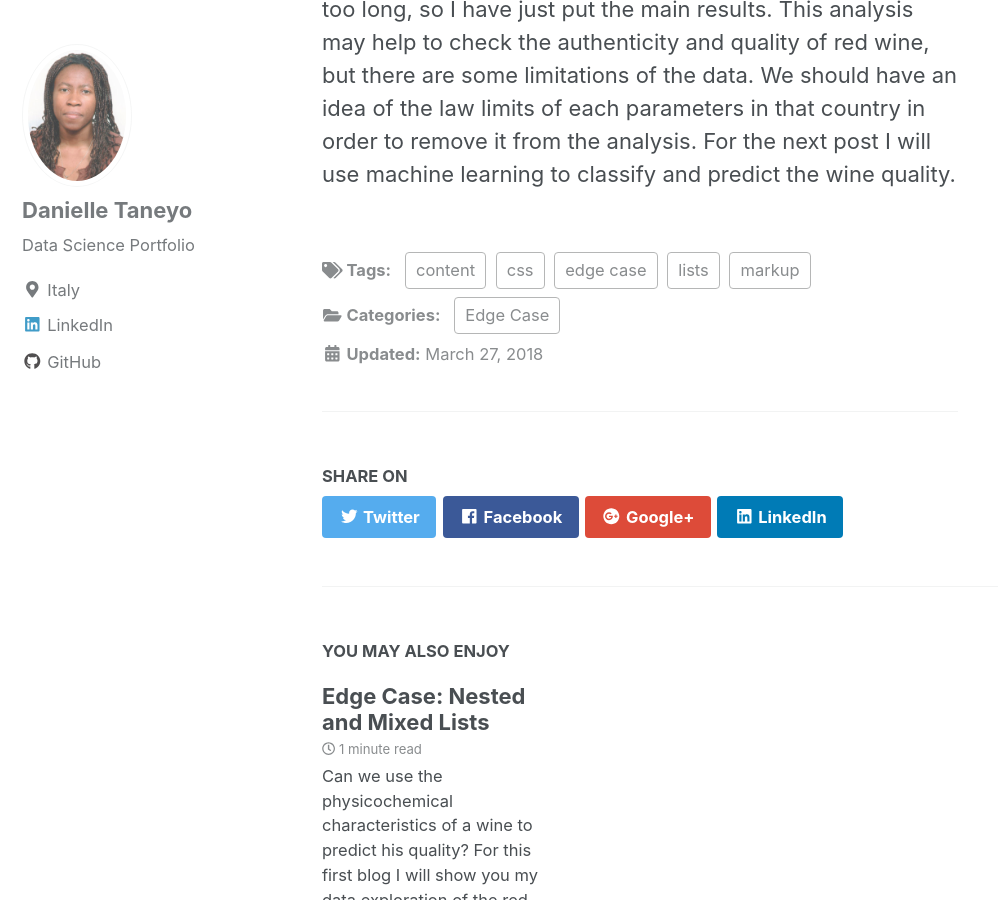
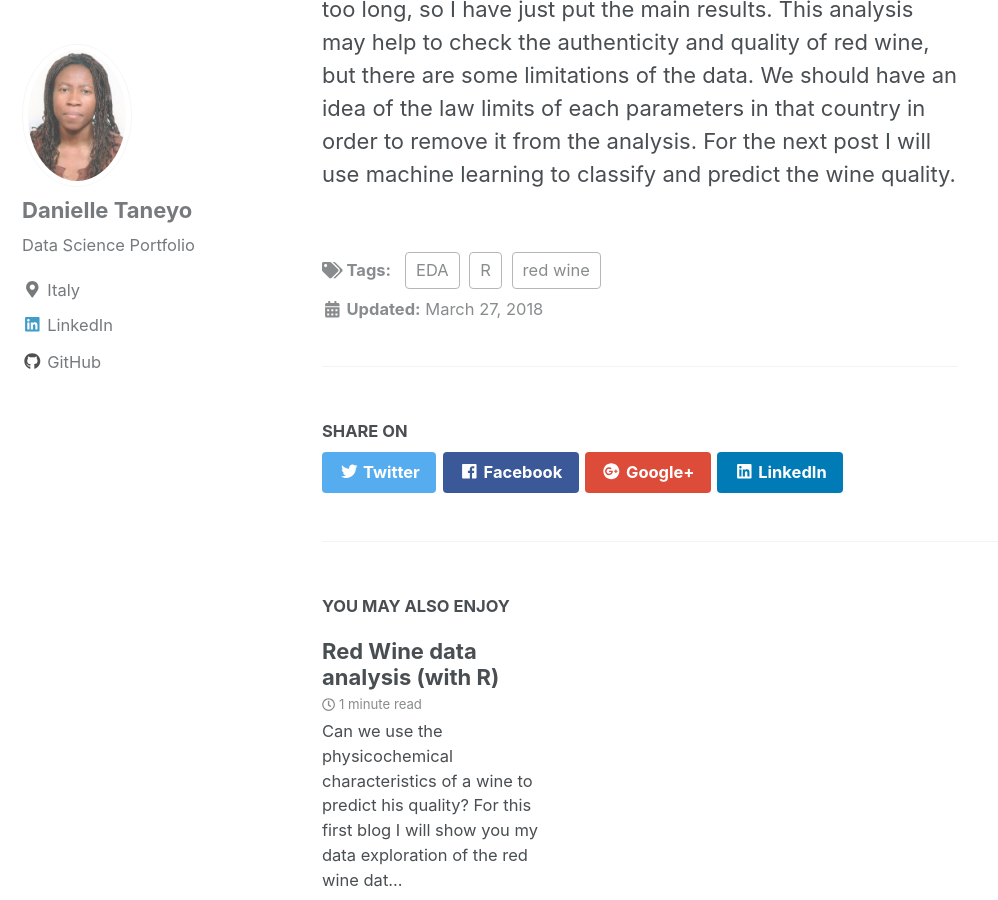
Before and after one commit to lsaa2014/lsaa2014.github.io, a Jekyll site: the page built from _posts/2018-03-27-WineEDA.md, in a window 1280 px wide and 900 px high, scrolled down 3414 px. Shown: the whole window, without its empty margins (0-998 px from the left). Built offline with Jekyll 4.4.1, drawn with Linux system fonts in a browser that asks for light colours; nearby versions of some CDN libraries; some of the changed text lies outside the part shown.

Commit message:
Update 2018-03-27-WineEDA.md

```diff
--- a/_posts/2018-03-27-WineEDA.md
+++ b/_posts/2018-03-27-WineEDA.md
@@ -1,13 +1,10 @@
 ---
-title: "Edge Case: Nested and Mixed Lists"
-categories:
-  - Edge Case
+title: "Red Wine data analysis (with R)"
+date: "Tuesday, March 27, 2018"
 tags:
-  - content
-  - css
-  - edge case
-  - lists
-  - markup
+  - red wine
+  - EDA
+  - R
 ---
 
 ## Can we use the physicochemical characteristics of a wine to predict his quality?
```
